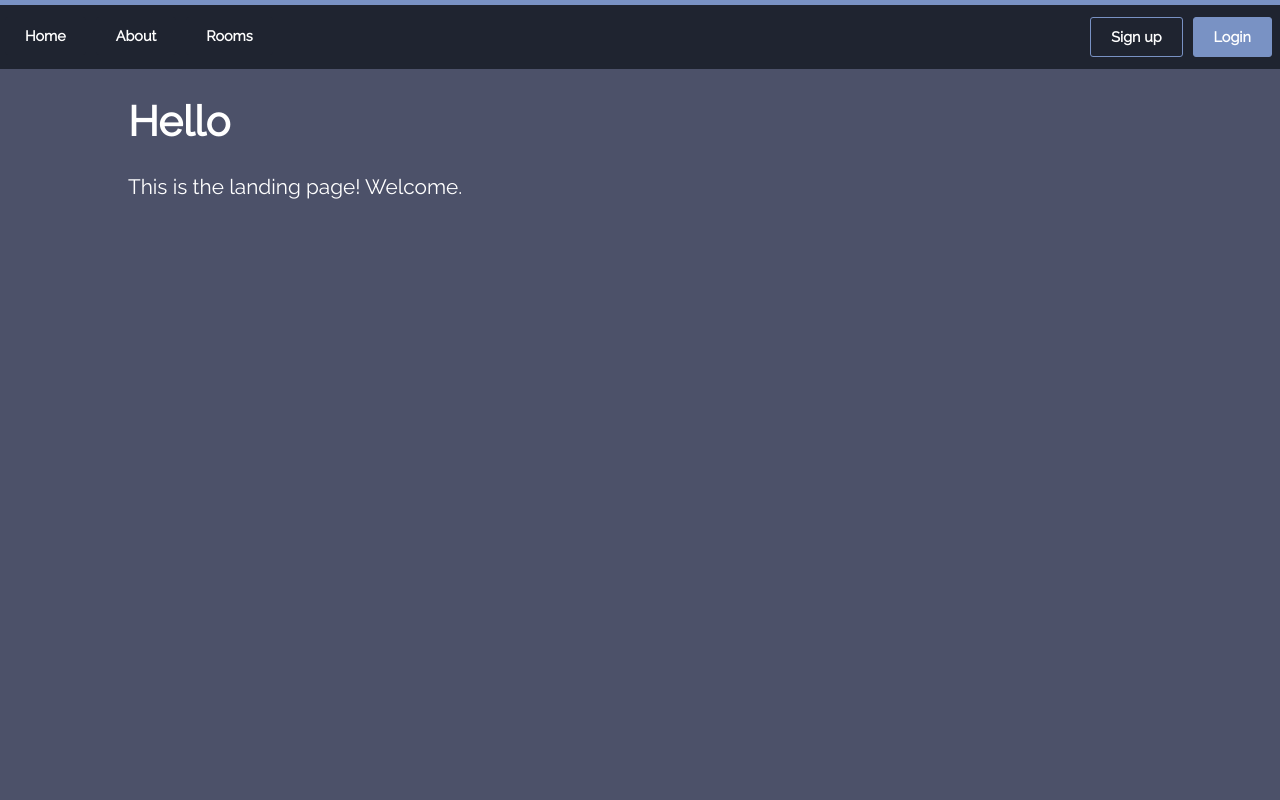
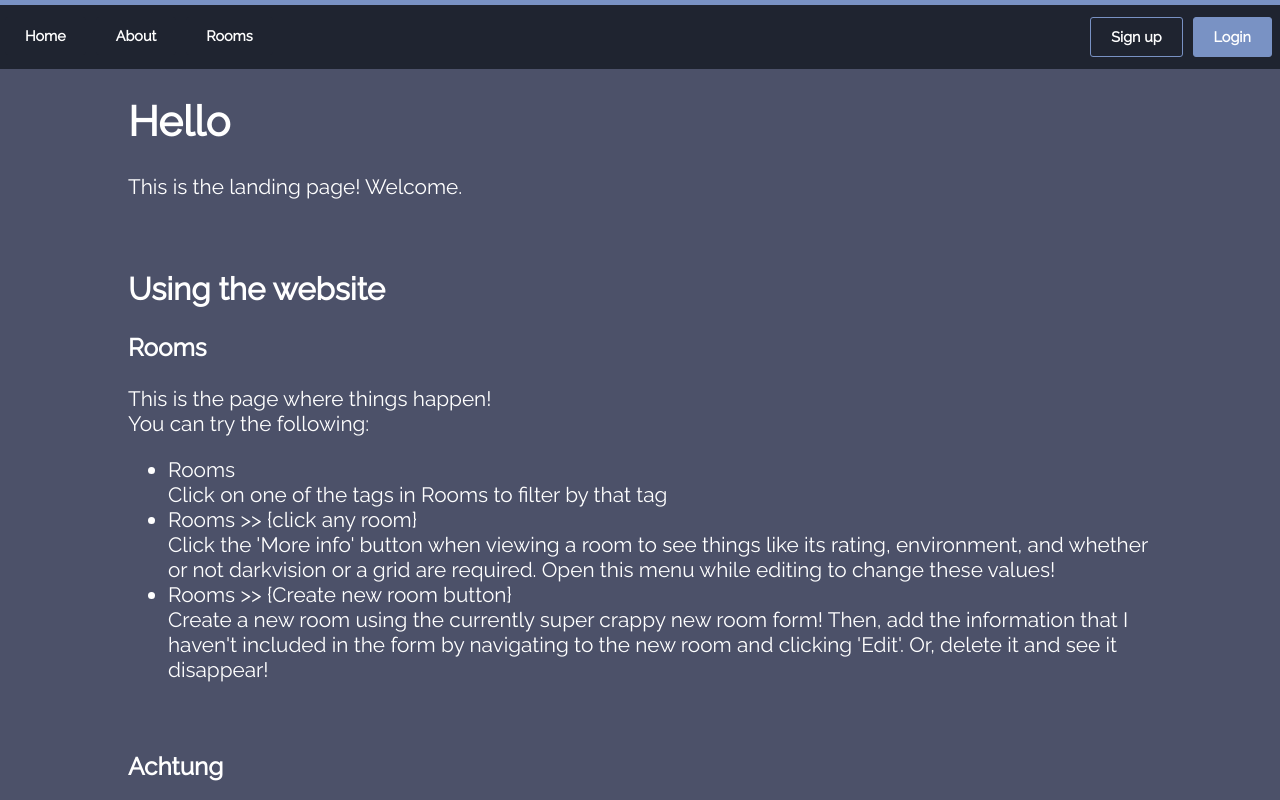
Before and after one commit to hkeward/marlos_website, a Vue app in the folder marlos-front/: page / in a window 1280 px wide. Shown: the top 800 px of the page. Built offline with nearby package versions, Linux system fonts and the light colour scheme; no server answers.

Commit message:
Add basic how-to information

```diff
--- a/marlos-front/src/views/Home.vue
+++ b/marlos-front/src/views/Home.vue
@@ -1,7 +1,58 @@
 <template>
 	<div class="home">
-		<h1>Hello</h1>
-		<p>This is the landing page! Welcome.</p>
+		<h1>
+			Hello
+		</h1>
+
+		<p>
+			This is the landing page! Welcome.
+		</p>
+
+		<br />
+
+		<h2>
+			Using the website
+		</h2>
+
+		<h3>
+			Rooms
+		</h3>
+
+		<p>
+			This is the page where things happen!
+			<br />
+			You can try the following:
+			<ul>
+				<li>
+					Rooms
+					<br />
+					Click on one of the tags in Rooms to filter by that tag
+				</li>
+				<li>
+					Rooms >> {click any room}
+					<br />
+					Click the 'More info' button when viewing a room to see things like its rating, environment, and whether or not darkvision or a grid are required. Open this menu while editing to change these values!
+				</li>
+				<li>
+					Rooms >> {Create new room button}
+					<br />
+					Create a new room using the currently super crappy new room form! Then, add the information that I haven't included in the form by navigating to the new room and clicking 'Edit'. Or, delete it and see it disappear!
+				</li>
+			</ul>
+		</p>
+
+		<br />
+
+		<h3>
+			Achtung
+		</h3>
+
+		<p>
+			Login is not currently functional! This means that literally any person on the internet can come in and delete the entire database. It's pretty unlikely that anyone will randomly find this page, but still -- until login becomes functional, **DO NOT PUT ANYTHING IN HERE THAT YOU DO NOT HAVE BACKUPS OF ELSEWHERE!!**
+			<br />
+			<br />
+			I am currently making a backup of the rooms database every hour, so if something is lost it's possible I still have it; let me know ASAP and I will try to retrieve it. Basically don't use this website 'for real' though until I have implemented login.
+		</p>
 	</div>
 </template>
 
```
